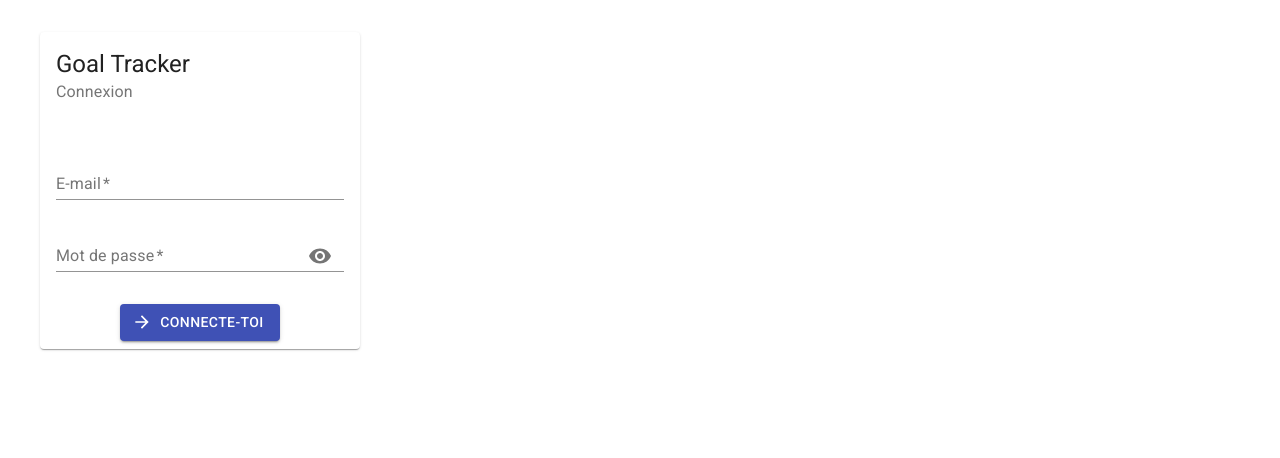
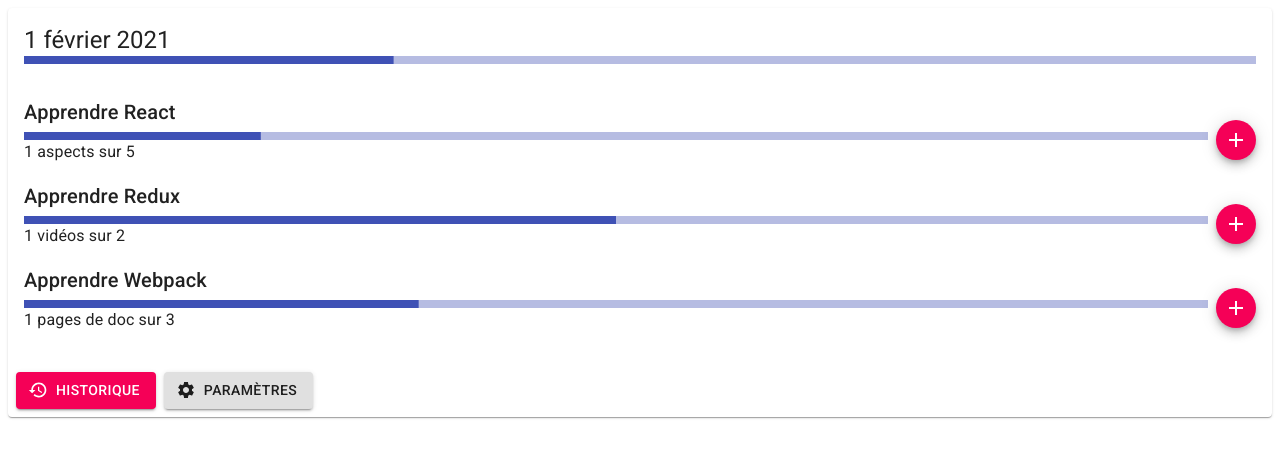
Before and after one commit to deliciousinsights/goal-tracker, a React (Create React App) app: page / in a window 1280 px wide. Shown: the top 458 px of the page. Built offline with nearby package versions, Linux system fonts and the light colour scheme.

Commit message:
Début exercice étape 11 : montée des objectifs dans TrackerScreen

```diff
--- a/src/store.js
+++ b/src/store.js
@@ -5,10 +5,10 @@ import goalTrackerReducer from './reducers'
 import { isoDate } from './lib/helpers'
 
 const DEFAULT_STATE = {
-  // currentUser: {
-  //   loginState: 'logged-in',
-  //   email: 'christophe@delicious-insights.com',
-  // },
+  currentUser: {
+    loginState: 'logged-in',
+    email: 'christophe@delicious-insights.com',
+  },
   goals: [
     {
       id: '5bf57a79890a6e2c11ec9665',
```
Also changed, not shown: 1 other file (tests, documents, lock files or other folders).
